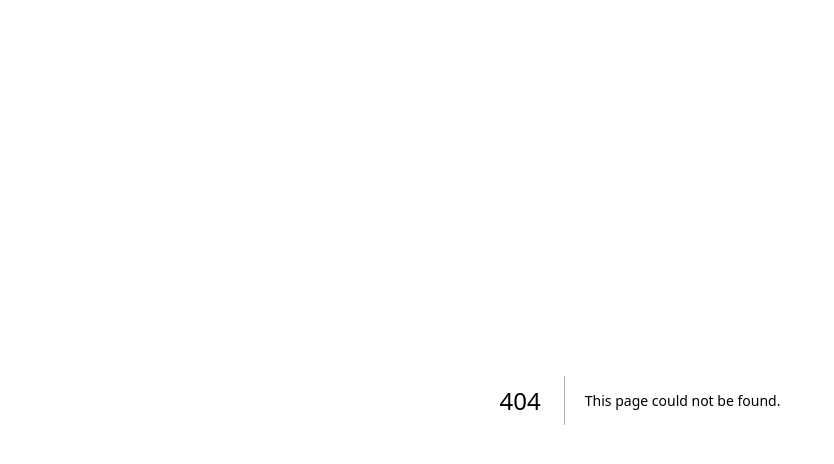
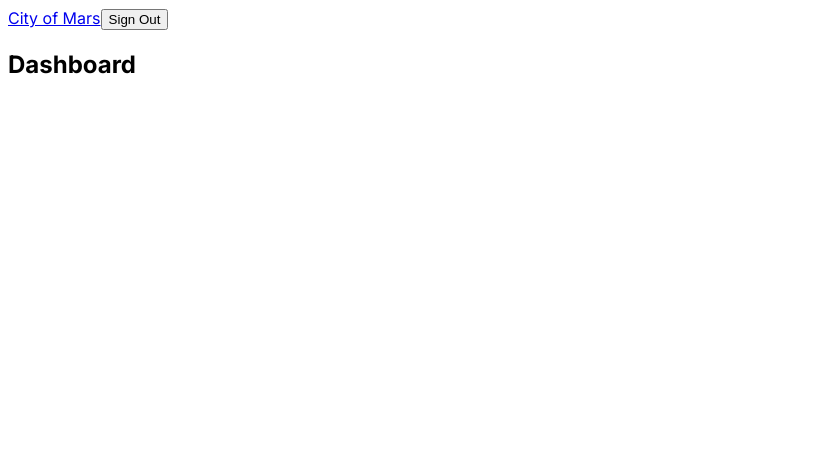
Before and after one commit to pierreeh/city-of-mars, a Next.js app: page /dashboard in a window 1280 px wide. Before the commit this address had no page. Shown: the top 464 px of the page, without its empty margins (0-834 px from the left). Built offline with nearby package versions, Linux system fonts and the light colour scheme.

Commit message:
an admin can access the dashboard

```diff
--- /dev/null
+++ b/src/app/(admin)/dashboard/layout.tsx
@@ -0,0 +1,12 @@
+import Header from "@/components/admin/header/Header";
+
+export default function DashboardLayout({
+  children,
+}: Readonly<{ children: React.ReactNode }>) {
+  return (
+    <>
+      <Header />
+      <main>{children}</main>
+    </>
+  );
+}
--- /dev/null
+++ b/src/app/(admin)/dashboard/page.tsx
@@ -0,0 +1,7 @@
+export default function DashboardHome() {
+  return (
+    <section>
+      <h1>Dashboard</h1>
+    </section>
+  );
+}
--- /dev/null
+++ b/src/components/admin/header/Header.tsx
@@ -0,0 +1,12 @@
+import Link from "next/link";
+
+import { SignOutButton } from "@/components/client/commons/auth/AuthButtons";
+
+export default function Header() {
+  return (
+    <header>
+      <Link href="/">City of Mars</Link>
+      <SignOutButton />
+    </header>
+  );
+}
```
Also changed, not shown: src/middleware.ts (+19 -6 lines).
